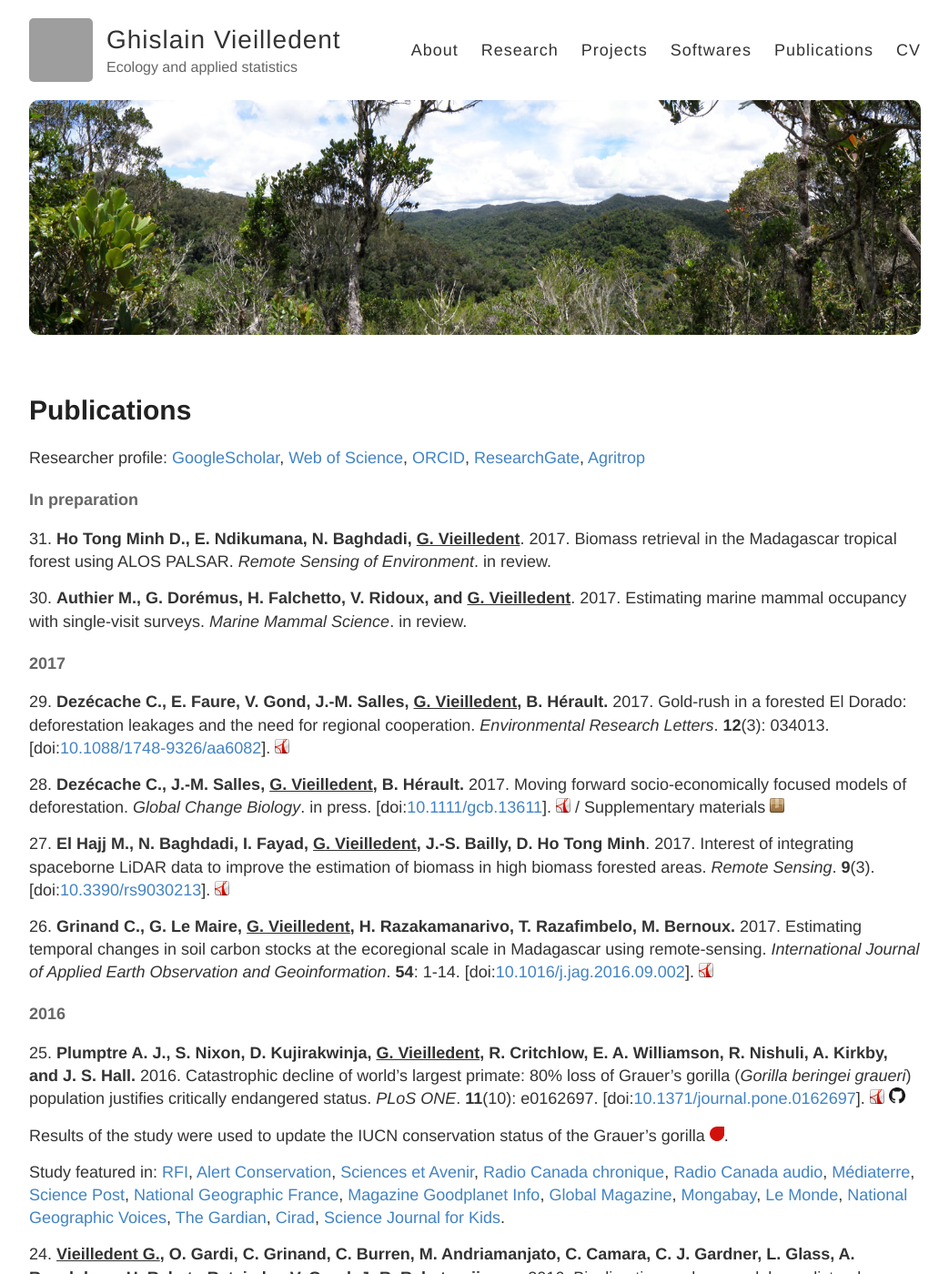
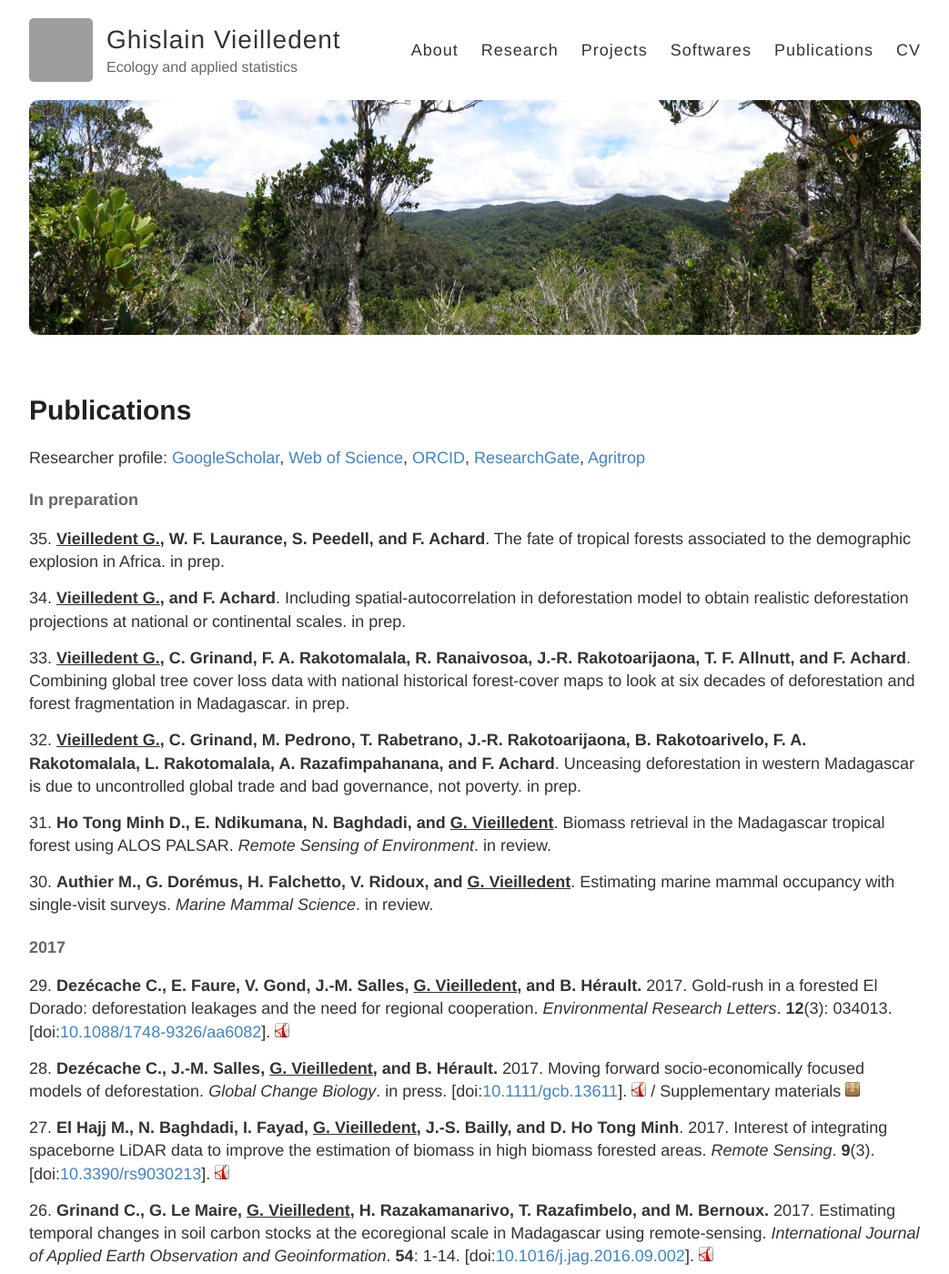
Before and after one commit to ghislainv/ghislainv.github.io, a Jekyll site: the page built from publications.md, in a window 1280 px wide and 1400 px high. Shown: the whole window at 91% size, without its empty margins (118-1161 px from the left). Built offline with Jekyll 4.4.1, drawn with Linux system fonts in a browser that asks for light colours; grey boxes are pictures that could not be loaded.

```diff
--- a/publications.md
+++ b/publications.md
@@ -13,26 +13,34 @@ Researcher profile:
 
 #### In preparation
 
-31\. **Ho Tong Minh D., E. Ndikumana, N. Baghdadi, <span style="text-decoration: underline;">G. Vieilledent</span>**. 2017. Biomass retrieval in the Madagascar tropical forest using ALOS PALSAR. _Remote Sensing of Environment_. in review.
+35\. **<span style="text-decoration: underline;">Vieilledent G.</span>, W. F. Laurance, S. Peedell, and F. Achard**. The fate of tropical forests associated to the demographic explosion in Africa. in prep.
 
-30\. **Authier M., G. Dorémus, H. Falchetto, V. Ridoux, and <span style="text-decoration: underline;">G. Vieilledent</span>**. 2017. Estimating marine mammal occupancy with single-visit surveys. _Marine Mammal Science_. in review.
+34\. **<span style="text-decoration: underline;">Vieilledent G.</span>, and F. Achard**. Including spatial-autocorrelation in deforestation model to obtain realistic deforestation projections at national or continental scales. in prep.
+
+33\. **<span style="text-decoration: underline;">Vieilledent G.</span>, C. Grinand, F. A. Rakotomalala, R. Ranaivosoa, J.-R. Rakotoarijaona, T. F. Allnutt, and F. Achard**. Combining global tree cover loss data with national historical forest-cover maps to look at six decades of deforestation and forest fragmentation in Madagascar. in prep.
+
+32\. **<span style="text-decoration: underline;">Vieilledent G.</span>, C. Grinand, M. Pedrono, T. Rabetrano, J.-R. Rakotoarijaona, B. Rakotoarivelo, F. A. Rakotomalala, L. Rakotomalala, A. Razafimpahanana, and F. Achard**. Unceasing deforestation in western Madagascar is due to uncontrolled global trade and bad governance, not poverty. in prep.
+
+31\. **Ho Tong Minh D., E. Ndikumana, N. Baghdadi, and <span style="text-decoration: underline;">G. Vieilledent</span>**. Biomass retrieval in the Madagascar tropical forest using ALOS PALSAR. _Remote Sensing of Environment_. in review.
+
+30\. **Authier M., G. Dorémus, H. Falchetto, V. Ridoux, and <span style="text-decoration: underline;">G. Vieilledent</span>**. Estimating marine mammal occupancy with single-visit surveys. _Marine Mammal Science_. in review.
 
 #### 2017
 
-29\. **Dezécache C., E. Faure, V. Gond, J.-M. Salles, <span style="text-decoration: underline;">G. Vieilledent</span>, B. Hérault.** 2017. Gold-rush in a forested El Dorado: deforestation leakages and the need for regional cooperation. _Environmental Research Letters_. **12**(3): 034013.
+29\. **Dezécache C., E. Faure, V. Gond, J.-M. Salles, <span style="text-decoration: underline;">G. Vieilledent</span>, and B. Hérault.** 2017. Gold-rush in a forested El Dorado: deforestation leakages and the need for regional cooperation. _Environmental Research Letters_. **12**(3): 034013.
 \[doi:[10.1088/1748-9326/aa6082](https://doi.org/10.1088/1748-9326/aa6082)\].
 [![manuscript in pdf](/images/logos/logo-pdf.png "manuscript in pdf")](/publications/Dezecache2017-ERL.pdf)
 
-28\. **Dezécache C., J.-M. Salles, <span style="text-decoration: underline;">G. Vieilledent</span>, B. Hérault.** 2017. Moving forward socio-economically focused models of deforestation. _Global Change Biology_. in press.
+28\. **Dezécache C., J.-M. Salles, <span style="text-decoration: underline;">G. Vieilledent</span>, and B. Hérault.** 2017. Moving forward socio-economically focused models of deforestation. _Global Change Biology_. in press.
 \[doi:[10.1111/gcb.13611](http://dx.doi.org/10.1111/gcb.13611)\].
 [![manuscript in pdf](/images/logos/logo-pdf.png "manuscript in pdf")](/publications/Dezecache2017-GCB.pdf) /
 Supplementary materials [![supplements](/images/logos/logo-zip.png "supplements")](/publications/Dezecache2017-GCB-SM.pdf)
 
-27\. **El Hajj M., N. Baghdadi, I. Fayad, <span style="text-decoration: underline;">G. Vieilledent</span>, J.-S. Bailly, D. Ho Tong Minh**. 2017. Interest of integrating spaceborne LiDAR data to improve the estimation of biomass in high biomass forested areas. _Remote Sensing_. **9**(3).
+27\. **El Hajj M., N. Baghdadi, I. Fayad, <span style="text-decoration: underline;">G. Vieilledent</span>, J.-S. Bailly, and D. Ho Tong Minh**. 2017. Interest of integrating spaceborne LiDAR data to improve the estimation of biomass in high biomass forested areas. _Remote Sensing_. **9**(3).
 \[doi:[10.3390/rs9030213](http://dx.doi.org/10.3390/rs9030213)\].
 [![manuscript in pdf](/images/logos/logo-pdf.png "manuscript in pdf")](/publications/ElHajj2017-RemoteSensing.pdf)
 
-26\. **Grinand C., G. Le Maire, <span style="text-decoration: underline;">G. Vieilledent</span>, H. Razakamanarivo, T. Razafimbelo, M. Bernoux.** 2017. Estimating temporal changes in soil carbon stocks at the ecoregional scale in Madagascar using remote-sensing. _International Journal of Applied Earth Observation and Geoinformation_. **54**: 1-14.
+26\. **Grinand C., G. Le Maire, <span style="text-decoration: underline;">G. Vieilledent</span>, H. Razakamanarivo, T. Razafimbelo, and M. Bernoux.** 2017. Estimating temporal changes in soil carbon stocks at the ecoregional scale in Madagascar using remote-sensing. _International Journal of Applied Earth Observation and Geoinformation_. **54**: 1-14.
 \[doi:[10.1016/j.jag.2016.09.002](http://dx.doi.org/10.1016/j.jag.2016.09.002)\].
 [![manuscript in pdf](/images/logos/logo-pdf.png "manuscript in pdf")](/publications/Grinand2017-JAG.pdf)
 
```
